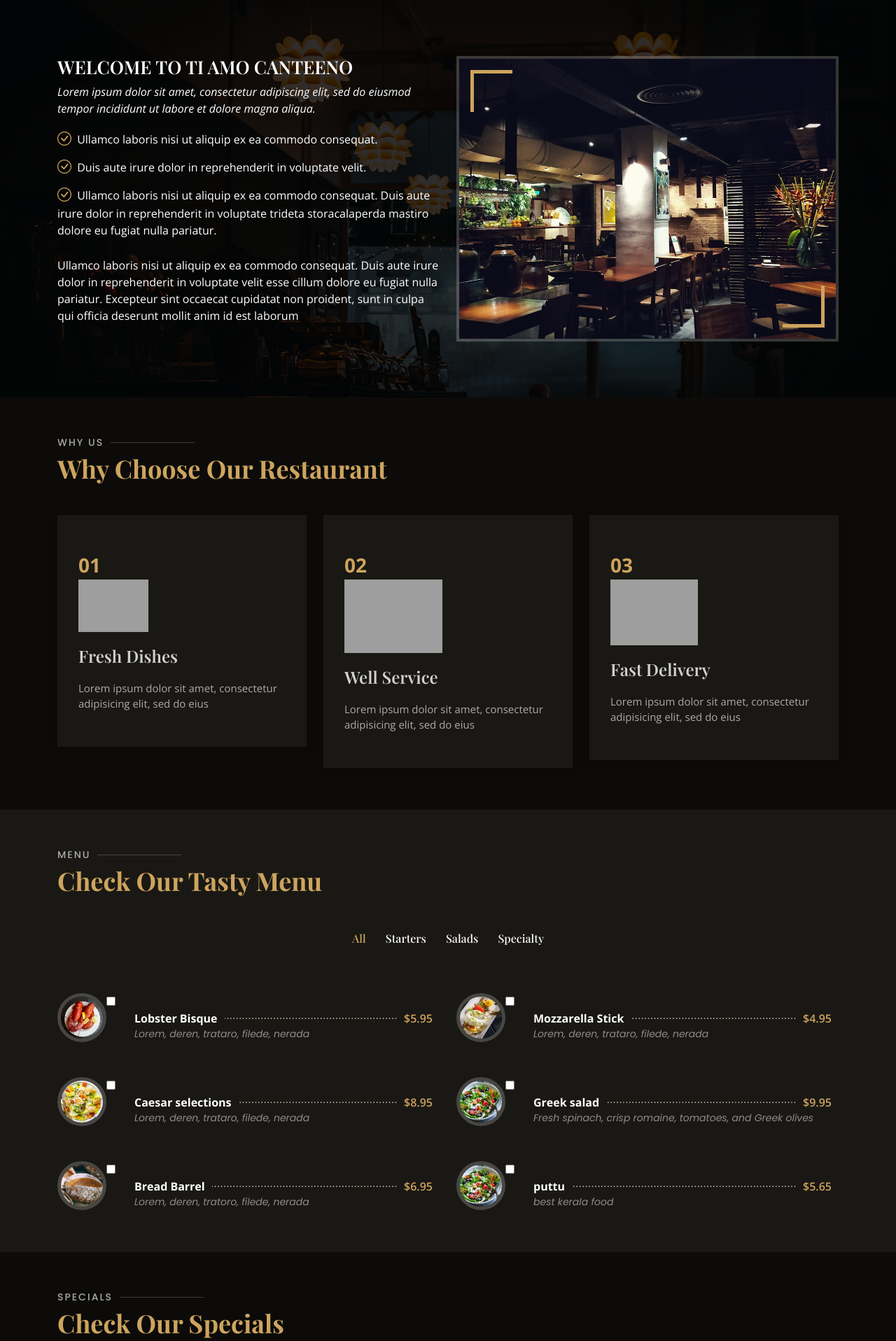
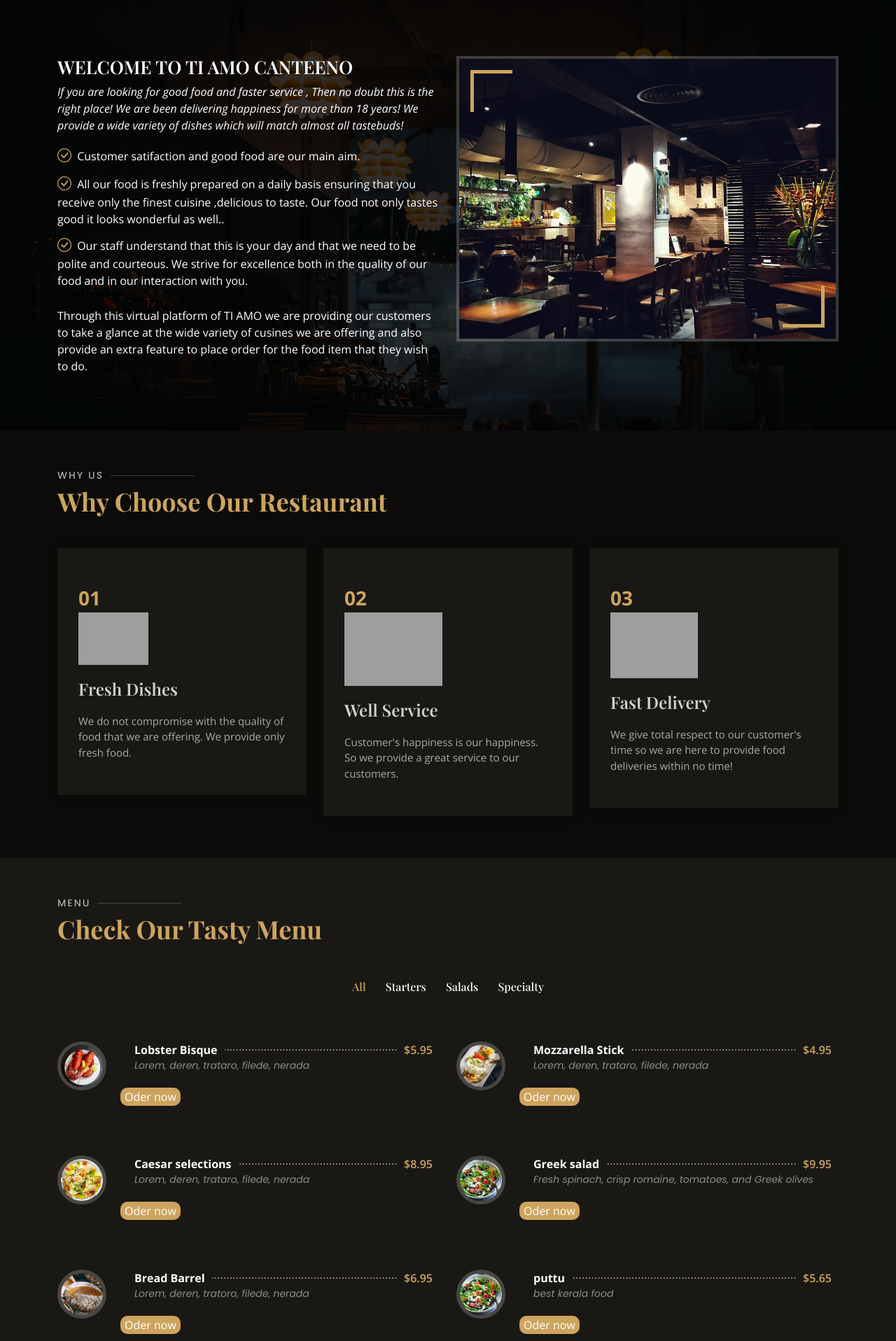
Before and after one commit to Aswin-S25/Restaurantly, a PHP site: page /Restaurantly/ in a window 1280 px wide. Shown: the part 800-2716 px from the top of the page at 70% size. Run offline with PHP 8.4, Linux system fonts and the light colour scheme; data comes from the database, SQL or seed files in the repository; some libraries are stand-ins or nearby versions; some web fonts are replaced; grey boxes are pictures that could not be loaded.

Commit message:
project finished

```diff
--- a/index.php
+++ b/index.php
@@ -111,8 +111,8 @@
 
   <main id="main">
 
-    <!-- ======= About Section ======= -->
-    <section id="about" class="about">
+ <!-- ======= About Section ======= -->
+ <section id="about" class="about">
       <div class="container" data-aos="fade-up">
 
         <div class="row">
@@ -124,18 +124,22 @@
           <div class="col-lg-6 pt-4 pt-lg-0 order-2 order-lg-1 content">
             <h3>WELCOME TO TI AMO CANTEENO</h3>
             <p class="fst-italic">
-              Lorem ipsum dolor sit amet, consectetur adipiscing elit, sed do eiusmod tempor incididunt ut labore et dolore
-              magna aliqua.
+            If you are looking for good food and faster service , Then no doubt this is the right place!
+            We are been delivering happiness for more than 18 years! We provide a wide variety of dishes which
+            will match almost all tastebuds!
             </p>
             <ul>
-              <li><i class="bi bi-check-circle"></i> Ullamco laboris nisi ut aliquip ex ea commodo consequat.</li>
-              <li><i class="bi bi-check-circle"></i> Duis aute irure dolor in reprehenderit in voluptate velit.</li>
-              <li><i class="bi bi-check-circle"></i> Ullamco laboris nisi ut aliquip ex ea commodo consequat. Duis aute irure dolor in reprehenderit in voluptate trideta storacalaperda mastiro dolore eu fugiat nulla pariatur.</li>
+              <li><i class="bi bi-check-circle"></i> Customer satifaction and good food are our main aim.</li>
+              <li><i class="bi bi-check-circle"></i> All our food is freshly prepared on a daily basis ensuring that you
+              receive only the finest cuisine ,delicious to taste. Our food not only tastes good it looks wonderful as
+               well..</li>
+              <li><i class="bi bi-check-circle"></i> Our staff understand that this is your day and that we need to be polite and courteous.
+              We strive for excellence both in the quality of our food and in our interaction with you.</li>
             </ul>
             <p>
-              Ullamco laboris nisi ut aliquip ex ea commodo consequat. Duis aute irure dolor in reprehenderit in voluptate
-              velit esse cillum dolore eu fugiat nulla pariatur. Excepteur sint occaecat cupidatat non proident, sunt in
-              culpa qui officia deserunt mollit anim id est laborum
+              Through this virtual platform of TI AMO we are providing our customers to take a glance at the wide
+              variety of cusines we are offering and also provide an extra feature to place order for the food item that
+              they wish to do.
             </p>
           </div>
         </div>
@@ -143,8 +147,8 @@
       </div>
     </section><!-- End About Section -->
 
-    <!-- ======= Why Us Section ======= -->
-    <section id="why-us" class="why-us">
+  <!-- ======= Why Us Section ======= -->
+  <section id="why-us" class="why-us">
       <div class="container" data-aos="fade-up">
 
         <div class="section-title">
@@ -159,7 +163,9 @@
               <span>01</span>
               <img style="width: 100px;" src="http://demo.exptheme.com/laboom/wp-content/uploads/2017/06/fancy1.png" alt="">
               <h4>Fresh Dishes</h4>
-              <p>Lorem ipsum dolor sit amet, consectetur adipisicing elit, sed do eius</p>
+              <p>We do not compromise with the quality of food that we are offering.
+                We provide only fresh food.
+              </p>
             </div>
           </div>
 
@@ -170,7 +176,7 @@
               <span>02</span>
               <img style="width: 140px;" src="http://demo.exptheme.com/laboom/wp-content/uploads/2017/06/fancy3.png" alt="">
               <h4>Well Service</h4>
-              <p>Lorem ipsum dolor sit amet, consectetur adipisicing elit, sed do eius</p>
+              <p>Customer's happiness is our happiness. So we provide a great service to our customers.</p>
             </div>
           </div>
 
@@ -179,7 +185,9 @@
               <span>03</span>
               <img style="width: 125px;" src="http://demo.exptheme.com/laboom/wp-content/uploads/2017/06/fancy4.png" alt="">
               <h4>Fast Delivery</h4>
-              <p>Lorem ipsum dolor sit amet, consectetur adipisicing elit, sed do eius</p>
+              <p>We give total respect to our customer's time so we are here to provide food deliveries
+                within no time!
+              </p>
             </div>
           </div>
 
@@ -253,7 +261,6 @@
                   ?>
 
                     <div class="col-lg-6 menu-item filter-<?php echo $arr[$category_id] ?>">
-                      <input type="checkbox" name="check[]" value="<?php echo $id ?>" class="check">
                       <img src="assets/img/menu/<?php echo $image_name ?>" class="menu-img" alt="">
                       <div class="menu-content">
                         <a href="#"><?php echo $title_food ?></a><span>$<?php echo $price ?></span>
@@ -261,15 +268,15 @@
                       <div class="menu-ingredients">
                         <?php echo $description ?>
                       </div>
-
+                      <div class="menu-order">
+                        <button class="btn-order" style="margin: 2% 4%; border-radius:10px; background-color:#cda45e; border-style: none;"><a style=" color:#fff;" href="order.php?food_id=<?php echo $id; ?>">Oder now</a></button>
+                      </div>
                     </div>
                   <?php
             }
           }
           ?>
-          <div class="menu-order">
-                        <button class="btn-order" style="margin: 36% 45%; border-radius:10px; background-color:#cda45e; border-style: none;"><input style="background-color:transparent; border:none; color:#fff" type="submit" name="submit" value="Order Now"></button>
-                      </div>
+
 
         </div>
 
@@ -290,19 +297,19 @@
           <div class="col-lg-3">
             <ul class="nav nav-tabs flex-column">
               <li class="nav-item">
-                <a class="nav-link active show" data-bs-toggle="tab" href="#tab-1">Modi sit est</a>
+                <a class="nav-link active show" data-bs-toggle="tab" href="#tab-1">Dragon Chicken</a>
               </li>
               <li class="nav-item">
-                <a class="nav-link" data-bs-toggle="tab" href="#tab-2">Unde praesentium sed</a>
+                <a class="nav-link" data-bs-toggle="tab" href="#tab-2">Beef Chilly</a>
               </li>
               <li class="nav-item">
-                <a class="nav-link" data-bs-toggle="tab" href="#tab-3">Pariatur explicabo vel</a>
+                <a class="nav-link" data-bs-toggle="tab" href="#tab-3">Schezwan Noodles</a>
               </li>
               <li class="nav-item">
-                <a class="nav-link" data-bs-toggle="tab" href="#tab-4">Nostrum qui quasi</a>
+                <a class="nav-link" data-bs-toggle="tab" href="#tab-4">Chicken Barbecue</a>
               </li>
               <li class="nav-item">
-                <a class="nav-link" data-bs-toggle="tab" href="#tab-5">Iusto ut expedita aut</a>
+                <a class="nav-link" data-bs-toggle="tab" href="#tab-5">Biriyani</a>
               </li>
             </ul>
           </div>
@@ -311,26 +318,30 @@
               <div class="tab-pane active show" id="tab-1">
                 <div class="row">
                   <div class="col-lg-8 details order-2 order-lg-1">
-                    <h3>Architecto ut aperiam autem id</h3>
-                    <p class="fst-italic">Qui laudantium consequatur laborum sit qui ad sapiente dila parde sonata raqer a videna mareta paulona marka</p>
-                    <p>Et nobis maiores eius. Voluptatibus ut enim blanditiis atque harum sint. Laborum eos ipsum ipsa odit magni. Incidunt hic ut molestiae aut qui. Est repellat minima eveniet eius et quis magni nihil. Consequatur dolorem quaerat quos qui similique accusamus nostrum rem vero</p>
+                    <h3>Dragon chicken</h3>
+                    <p class="fst-italic">Dragon chicken is a popular Indo-Chinese Chicken Recipe</p>
+                    <p>Thin long strips of chicken breast are marinated & the deep fried. It is then
+                      toasted with cashews,veggies, & yummy sauces. Serve it as a starter or side dish with fried rice.
+                    </p>
                   </div>
 
 
                   <div class="col-lg-4 text-center order-1 order-lg-2">
-                    <img src="assets/img/specials-1.png" alt="" class="img-fluid">
+                    <img src="assets/img/dra2.png" alt="" class="img-fluid">
                   </div>
                 </div>
               </div>
               <div class="tab-pane" id="tab-2">
                 <div class="row">
                   <div class="col-lg-8 details order-2 order-lg-1">
-                    <h3>Et blanditiis nemo veritatis excepturi</h3>
-                    <p class="fst-italic">Qui laudantium consequatur laborum sit qui ad sapiente dila parde sonata raqer a videna mareta paulona marka</p>
-                    <p>Ea ipsum voluptatem consequatur quis est. Illum error ullam omnis quia et reiciendis sunt sunt est. Non aliquid repellendus itaque accusamus eius et velit ipsa voluptates. Optio nesciunt eaque beatae accusamus lerode pakto madirna desera vafle de nideran pal</p>
+                    <h3>Beef Chilly</h3>
+                    <p class="fst-italic">Chilly beef is one of our signaturte dishes. It is a dish which is having a huge demand</p>
+                    <p>Crispy Chilli Beef is a fried shredded beef steak tossed in sweet, spicy and savoury homemade sweet sauce.
+                      This recipe is a popular Chinese takeaway style shredded beef strips with a delicious sweet chilli kick.This is made up of rice vinegar, dark soy sauce, caster sugar, ketchup and sweet chilli sauce along with the
+                      main ingredient beef.</p>
                   </div>
                   <div class="col-lg-4 text-center order-1 order-lg-2">
-                    <img src="assets/img/specials-2.png" alt="" class="img-fluid">
+                    <img src="assets/img/beef2.png" alt="" class="img-fluid">
                   </div>
                 </div>
               </div>
@@ -339,9 +350,11 @@
               <div class="tab-pane" id="tab-3">
                 <div class="row">
                   <div class="col-lg-8 details order-2 order-lg-1">
-                    <h3>Impedit facilis occaecati odio neque aperiam sit</h3>
-                    <p class="fst-italic">Eos voluptatibus quo. Odio similique illum id quidem non enim fuga. Qui natus non sunt dicta dolor et. In asperiores velit quaerat perferendis aut</p>
-                    <p>Iure officiis odit rerum. Harum sequi eum illum corrupti culpa veritatis quisquam. Neque necessitatibus illo rerum eum ut. Commodi ipsam minima molestiae sed laboriosam a iste odio. Earum odit nesciunt fugiat sit ullam. Soluta et harum voluptatem optio quae</p>
+                    <h3>Schezwan Chicken Noodles</h3>
+                    <p class="fst-italic">Schezwan noodles recipe is made with the spicy schezwan sauce and Hakka Noodles is made with soy sauce</p>
+                    <p>Schezwan noodles is an immensly popular Indo Chinese Dish served in our restuarant. These are the most flavourful, spicy and hot Noodles
+                      made using Schezwan sauce.
+                    </p>
                   </div>
                   <div class="col-lg-4 text-center order-1 order-lg-2">
                     <img src="assets/img/specials-3.png" alt="" class="img-fluid">
@@ -353,12 +366,12 @@
               <div class="tab-pane" id="tab-4">
                 <div class="row">
                   <div class="col-lg-8 details order-2 order-lg-1">
-                    <h3>Fuga dolores inventore laboriosam ut est accusamus laboriosam dolore</h3>
-                    <p class="fst-italic">Totam aperiam accusamus. Repellat consequuntur iure voluptas iure porro quis delectus</p>
-                    <p>Eaque consequuntur consequuntur libero expedita in voluptas. Nostrum ipsam necessitatibus aliquam fugiat debitis quis velit. Eum ex maxime error in consequatur corporis atque. Eligendi asperiores sed qui veritatis aperiam quia a laborum inventore</p>
+                    <h3>Chicken Brbeque</h3>
+                    <p class="fst-italic">Barbecue chicken consists of chicken parts or entire chickens that are barbecued, grilled or smoked</p>
+                    <p>There are many global and regional preparation techniques and cooking styles. Barbecue chicken is often seasoned or coated in a spice rub, barbecue sauce, or both</p>
                   </div>
                   <div class="col-lg-4 text-center order-1 order-lg-2">
-                    <img src="assets/img/specials-4.png" alt="" class="img-fluid">
+                    <img src="assets/img/barb2.png" alt="" class="img-fluid">
                   </div>
                 </div>
               </div>
@@ -367,12 +380,12 @@
               <div class="tab-pane" id="tab-5">
                 <div class="row">
                   <div class="col-lg-8 details order-2 order-lg-1">
-                    <h3>Est eveniet ipsam sindera pad rone matrelat sando reda</h3>
-                    <p class="fst-italic">Omnis blanditiis saepe eos autem qui sunt debitis porro quia.</p>
-                    <p>Exercitationem nostrum omnis. Ut reiciendis repudiandae minus. Omnis recusandae ut non quam ut quod eius qui. Ipsum quia odit vero atque qui quibusdam amet. Occaecati sed est sint aut vitae molestiae voluptate vel</p>
+                    <h3>Special Biriyani</h3>
+                    <p class="fst-italic">Biryani is a mixed rice dish originating among the royal khansamas of the durbar of Old Delhi, under the Mughal Empire, during the late 16th century of the then Mughal Court</p>
+                    <p>Biryani is one of the most popular dishes in South Asia, as well as among the diaspora from the region. Similar dishes are also prepared in other parts of the world such as in Iraq, Thailand, Singapore and Malaysia.[3] Biryani is the single most-ordered dish on Indian online food ordering and delivery services.</p>
                   </div>
                   <div class="col-lg-4 text-center order-1 order-lg-2">
-                    <img src="assets/img/specials-5.png" alt="" class="img-fluid">
+                    <img src="assets/img/biri2.png" alt="" class="img-fluid">
                   </div>
                 </div>
               </div>
@@ -403,20 +416,23 @@
                 <div class="col-lg-6 pt-4 pt-lg-0 content">
                   <h3>Birthday Parties</h3>
                   <div class="price">
-                    <p><span>$189</span></p>
+                    <p><span>₹15000/-</span></p>
                   </div>
                   <p class="fst-italic">
-                    Lorem ipsum dolor sit amet, consectetur adipiscing elit, sed do eiusmod tempor incididunt ut labore et dolore
-                    magna aliqua.
+                    Bithday is one of the auspicious day in one's life. So make it a memorable one by hosting
+                    it in our restaurant.
+                  Here we provide the following :
                   </p>
                   <ul>
-                    <li><i class="bi bi-check-circled"></i> Ullamco laboris nisi ut aliquip ex ea commodo consequat.</li>
-                    <li><i class="bi bi-check-circled"></i> Duis aute irure dolor in reprehenderit in voluptate velit.</li>
-                    <li><i class="bi bi-check-circled"></i> Ullamco laboris nisi ut aliquip ex ea commodo consequat.</li>
+                    <li><i class="bi bi-check-circled"></i> A wide open space suitable for outdoor events or programmes</li>
+                    <li><i class="bi bi-check-circled"></i> Open play area for kids.</li>
+                    <li><i class="bi bi-check-circled"></i> Along with the space , we also provide some of our signature
+                    dishes which will be included in the package. .</li>
                   </ul>
                   <p>
-                    Ullamco laboris nisi ut aliquip ex ea commodo consequat. Duis aute irure dolor in reprehenderit in voluptate
-                    velit esse cillum dolore eu fugiat nulla pariatur
+                    Once a day is booked , the whole property will be available to the customers and they can conduct or arrange
+                    any programs as they wish and thus they can make their day a wonderful one!
+
                   </p>
                 </div>
               </div>
@@ -430,20 +446,20 @@
                 <div class="col-lg-6 pt-4 pt-lg-0 content">
                   <h3>Private Parties</h3>
                   <div class="price">
-                    <p><span>$290</span></p>
+                    <p><span>₹20000/-</span></p>
                   </div>
                   <p class="fst-italic">
-                    Lorem ipsum dolor sit amet, consectetur adipiscing elit, sed do eiusmod tempor incididunt ut labore et dolore
-                    magna aliqua.
+                    Having fun with our beloved ones is always what we all dream for . So next time when
+                    you think of hosting private parties TI AMO should be your first choice!
                   </p>
                   <ul>
-                    <li><i class="bi bi-check-circled"></i> Ullamco laboris nisi ut aliquip ex ea commodo consequat.</li>
-                    <li><i class="bi bi-check-circled"></i> Duis aute irure dolor in reprehenderit in voluptate velit.</li>
-                    <li><i class="bi bi-check-circled"></i> Ullamco laboris nisi ut aliquip ex ea commodo consequat.</li>
+                    <li><i class="bi bi-check-circled"></i> We provide all the necessary arrangements for hosting a private party.</li>
+                    <li><i class="bi bi-check-circled"></i> We do have a well expereienced event management group to
+                    arrange all the events exceptionally well.</li>
+                    <li><i class="bi bi-check-circled"></i>Once a party is hosted here ,it will be remembered forever .</li>
                   </ul>
                   <p>
-                    Ullamco laboris nisi ut aliquip ex ea commodo consequat. Duis aute irure dolor in reprehenderit in voluptate
-                    velit esse cillum dolore eu fugiat nulla pariatur
+
                   </p>
                 </div>
               </div>
@@ -451,26 +467,23 @@
 
             <div class="swiper-slide">
               <div class="row event-item">
-                <div class="col-lg-6">
-                  <img src="assets/img/event-custom.jpg" class="img-fluid" alt="">
+                <div class="col-lg-6"> <img src="assets/img/event-custom.jpg" class="img-fluid" alt="">
                 </div>
                 <div class="col-lg-6 pt-4 pt-lg-0 content">
                   <h3>Custom Parties</h3>
                   <div class="price">
-                    <p><span>$99</span></p>
+                    <p><span>₹7000/-</span></p>
                   </div>
                   <p class="fst-italic">
-                    Lorem ipsum dolor sit amet, consectetur adipiscing elit, sed do eiusmod tempor incididunt ut labore et dolore
-                    magna aliqua.
+                    Be any kind of Parties. Ti Amo provides the perfect place to host your any kind of parties.
                   </p>
                   <ul>
-                    <li><i class="bi bi-check-circled"></i> Ullamco laboris nisi ut aliquip ex ea commodo consequat.</li>
-                    <li><i class="bi bi-check-circled"></i> Duis aute irure dolor in reprehenderit in voluptate velit.</li>
-                    <li><i class="bi bi-check-circled"></i> Ullamco laboris nisi ut aliquip ex ea commodo consequat.</li>
+                    <li><i class="bi bi-check-circled"></i>Customise your party </li>
+                    <li><i class="bi bi-check-circled"></i>Provide us the ideas you have and we will find a way to implement it</li>
+                    <li><i class="bi bi-check-circled"></i>Our team will help to make the event as you wished it in your mind</li>
                   </ul>
                   <p>
-                    Ullamco laboris nisi ut aliquip ex ea commodo consequat. Duis aute irure dolor in reprehenderit in voluptate
-                    velit esse cillum dolore eu fugiat nulla pariatur
+                   So whatever be the nature of the party, We are here to provide a best experience to our customers.
                   </p>
                 </div>
               </div>
@@ -845,7 +858,7 @@
 
           <div class="col-lg-4 col-md-6 footer-newsletter">
             <h4>Our Newsletter</h4>
-            <p>Tamen quem nulla quae legam multos aute sint culpa legam noster magna</p>
+            <p>Subscribe to our newsletter to keep you informed </p>
             <form action="" method="post">
               <input type="email" name="email"><input type="submit" value="Subscribe">
             </form>
```
Also changed, not shown: admin/manage-order.php (+15 -6 lines), admin/update-order.php (+26 -12 lines), assets/css/order1.css (+16 -5 lines), order.php (+30 -7 lines).
